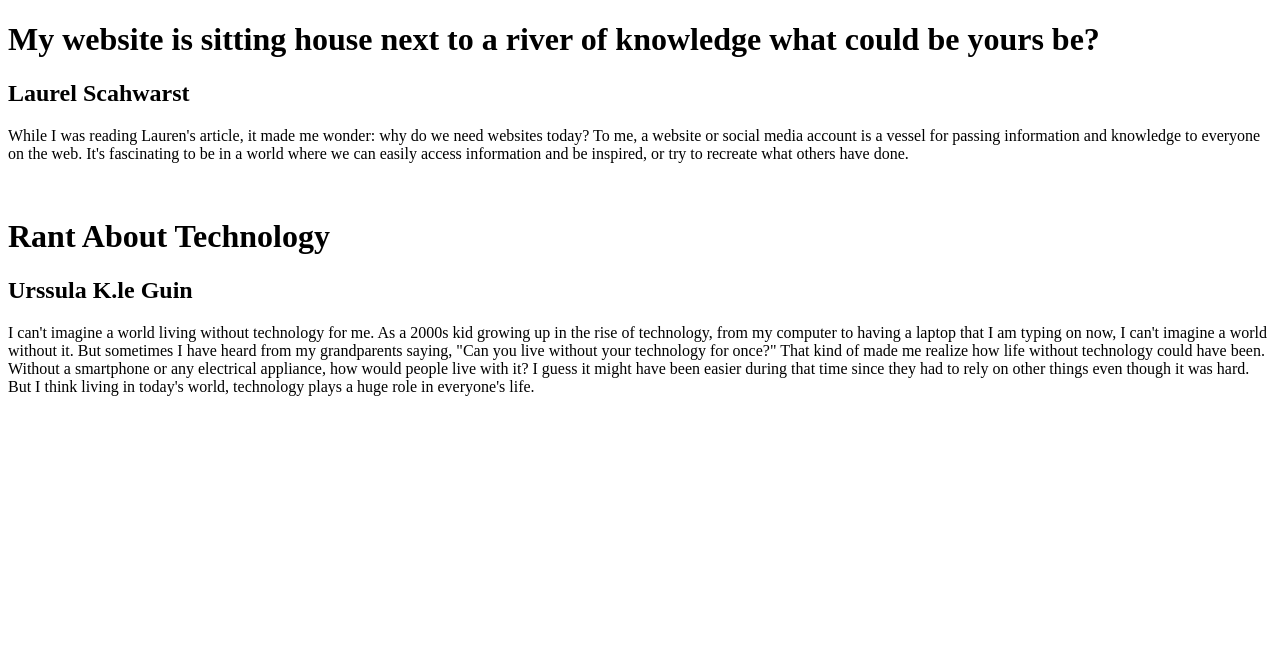
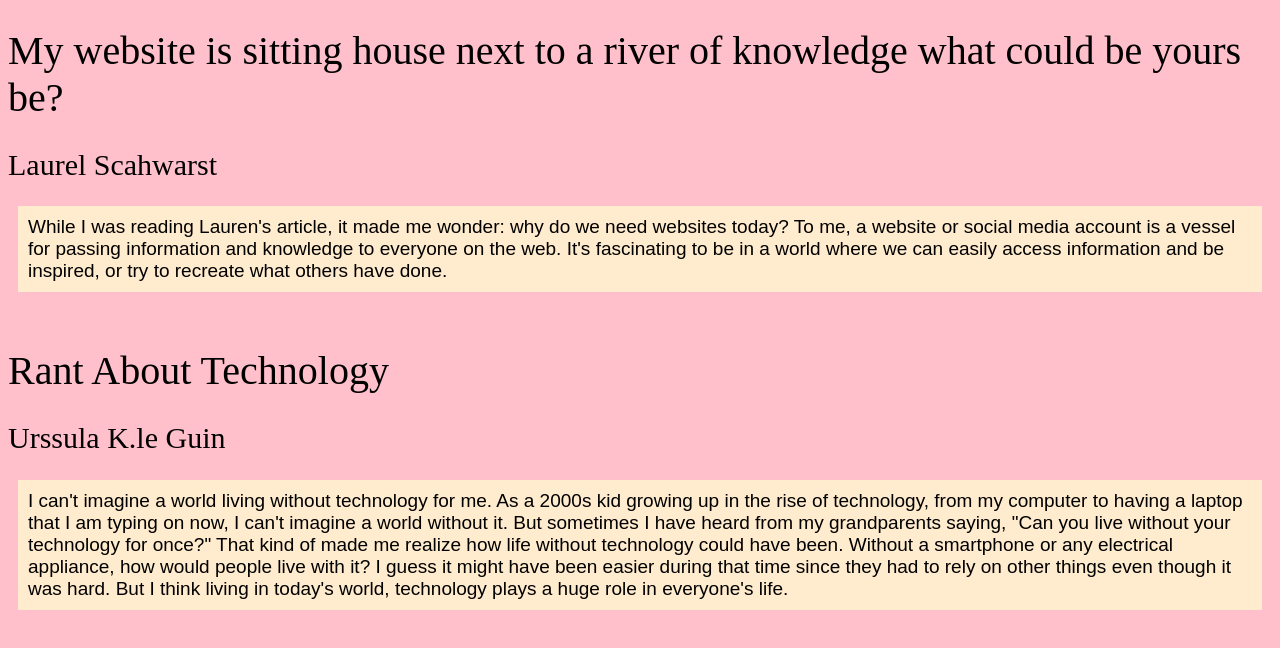
Before and after one commit to SROSESS/Sonu-s_Homepage, a plain HTML site: page journal-entry/Journal_entry.html in a window 1280 px wide. Drawn offline with Linux system fonts and the light colour scheme.

Commit message:
add new passion

```diff
--- /dev/null
+++ b/first_website/main.css
@@ -0,0 +1,31 @@
+body{
+    background-color: bisque;
+    font-family:sans-serif;
+}
+p{
+    font-size:20px;
+    color:black;
+    background-color:rgb(140,250,23);
+    padding:10px;
+    margin:30px;
+}
+.special{
+    border:20px dashed rgb(217, 71, 38);
+    padding:30px;
+    background-color:yellowgreen;
+    text-align:center;
+}
+h1 {
+    font-size:50px;
+    font-weight:normal;
+    font-style:oblique;
+    font-family:sans-serif;
+}
+.highlight{
+    border: 5px dotted yellow;
+    padding:10px;
+}
+img{
+    width:300px;
+    max-width:100%;
+}
--- a/Journal entry.html
+++ b/journal-entry/Journal_entry.html
@@ -2,6 +2,7 @@
 <html>
     <head>
         <title>Journal Entry</title>
+        <link rel="stylesheet" href="main.css">
     </head>
     <body>
         <h1>My website is sitting house next to a river of knowledge what could be yours be? </h1>
--- /dev/null
+++ b/journal-entry/main.css
@@ -0,0 +1,28 @@
+body{
+    background:pink;
+    font-family:sans-serif;
+}
+p{
+    font-size:19px;
+    color:black;
+    background-color: blanchedalmond;
+    padding:10px;
+    margin: 10px;
+}
+.special{
+    border:dotted;
+    padding:30px;
+    text-align:center;
+}
+h1{
+    font-size:40px;
+    font-family: 'Times New Roman', Times, serif;
+    font-weight: normal;
+    font-style: normal;
+}
+h2{
+    font-size:30px;
+    font-family: 'Times New Roman', Times, serif;
+    font-weight: normal;
+    font-style: normal;
+}
--- /dev/null
+++ b/main.css
@@ -0,0 +1,22 @@
+body{
+    background:burlywood;
+    font-family:sans-serif;
+}
+p{
+    font-size:20px;
+    color:black;
+    background-color: blanchedalmond;
+    padding:10px;
+    margin: 10px;
+}
+.special{
+    border:dotted;
+    padding:30px;
+    text-align:center;
+}
+hi{
+    font-size:50px;
+    font-family: 'Times New Roman', Times, serif;
+    font-weight: normal;
+    font-style: normal;
+}
--- /dev/null
+++ b/passion-project/main.css
@@ -0,0 +1,22 @@
+body{
+    background:pink;
+    font-family:sans-serif;
+}
+p{
+    font-size:20px;
+    color:black;
+    background-color: blanchedalmond;
+    padding:10px;
+    margin: 10px;
+}
+.special{
+    border:dotted;
+    padding:30px;
+    text-align:center;
+}
+hi{
+    font-size:50px;
+    font-family: 'Times New Roman', Times, serif;
+    font-weight: normal;
+    font-style: normal;
+}
```
Also changed, not shown: first_website/index.html (added, +37 -0 lines), index.html (+4 -1 lines), passion project.html (deleted, +0 -12 lines), passion-project/passion_project.html (added, +13 -0 lines), first_website/about.html (renamed from about.html), first_website/teddy.jpg (added), 4 other files.
